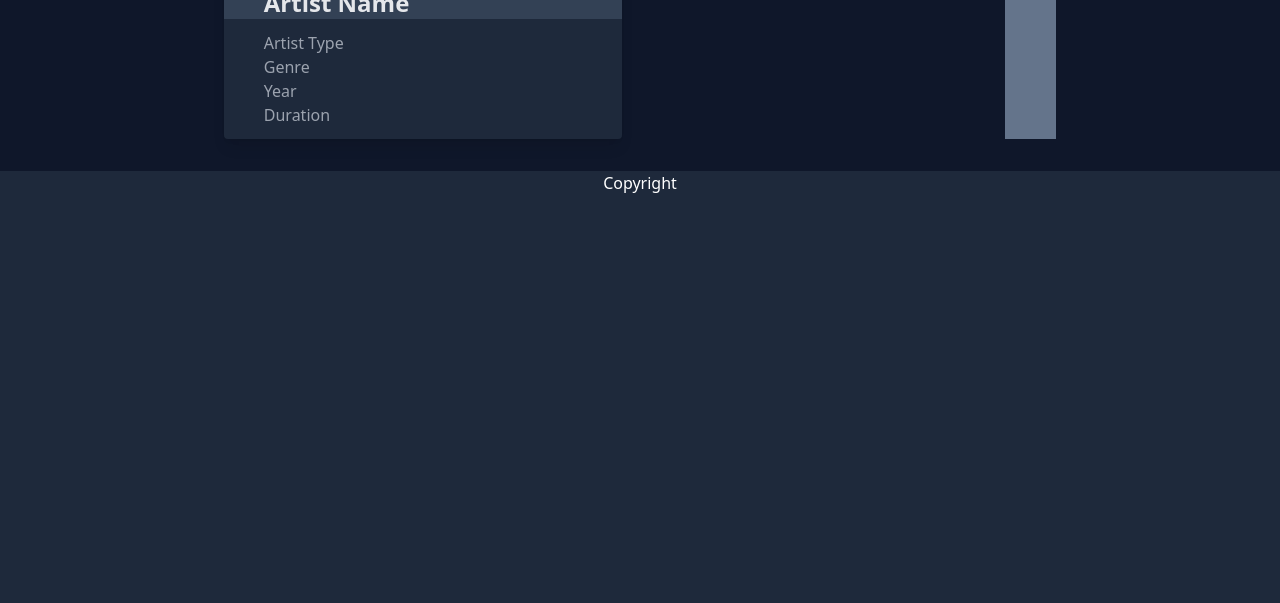
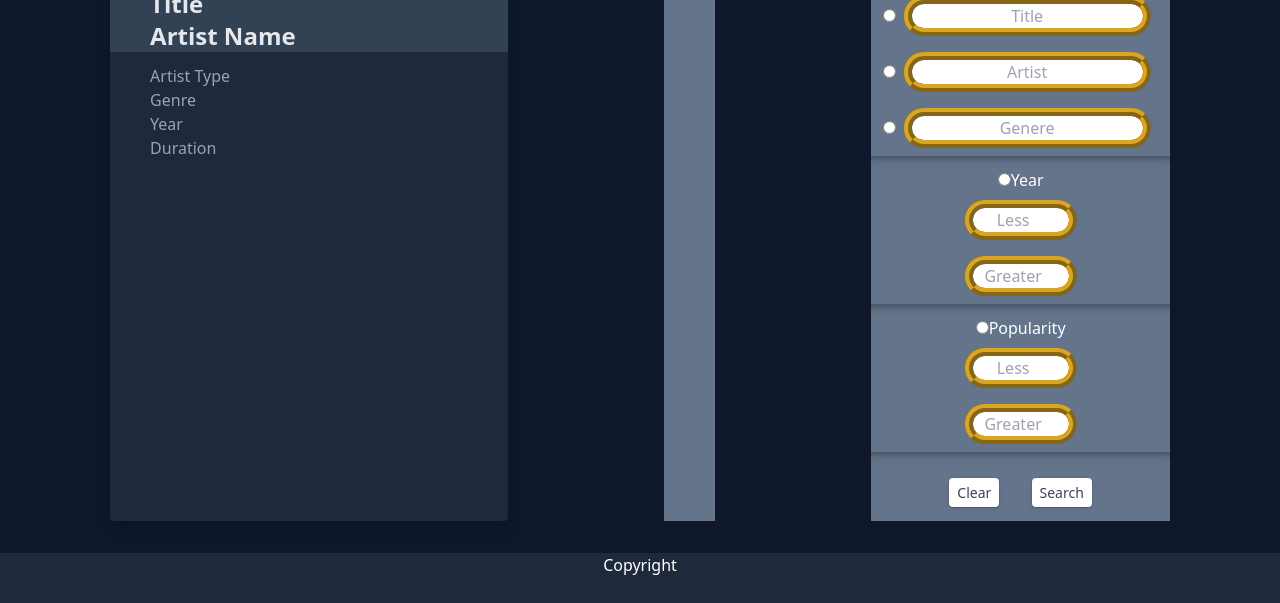
Before and after one commit to HassanKaderi/Assignment2, a website: page index.html in a window 1280 px wide. Shown: the part 197-800 px from the top of the page. Drawn offline with Linux system fonts and the light colour scheme.

Commit message:
Added some stuff

```diff
--- a/index.html
+++ b/index.html
@@ -1,28 +1,35 @@
 <!DOCTYPE html>
 <html lang="en">
+
 <head>
     <meta charset="UTF-8">
     <meta http-equiv="X-UA-Compatible" content="IE=edge">
     <meta name="viewport" content="width=device-width, initial-scale=1.0">
     <title>Document</title>
     <link rel="stylesheet" href="./tailwind/output.css">
+    <link rel="stylesheet" href="styles.css">
     <script src="./starting-files/artists.json"></script>
     <script src="./starting-files/genres.json"></script>
     <script src="./starting-files/sample-songs.json"></script>
 
+
 </head>
+
 <body class="bg-slate-800">
     <section class="text-white text-center">
         <div>
             <h1 class="header text-4xl">Header</h1>
-            <button>Close View</button>
+            <button onClick="hideView()">Single Song Info</button>
             <button>Credits</button>
         </div>
-        <div class="main flex justify-around bg-slate-900 w-auto p-8">
+
+        <div id=firstView class="main flex justify-around bg-slate-900 w-auto p-8">
             <div class="left-side bg-slate-800 shadow-lg rounded box ">
                 <h1 class="text-4xl font-bold py-2 text-gray-200 text-left px-10">Song Information</h1>
-                <h1 class="text-2xl font-semibold text-left pt-3 text-gray-200 bg-slate-700 px-10" id="cardTitle">Title</h1>
-                <h1 class="text-2xl font-semibold text-left pb-3 text-gray-200 bg-slate-700 px-10" id="cardName">Artist Name</h1>
+                <h1 class="text-2xl font-semibold text-left pt-3 text-gray-200 bg-slate-700 px-10" id="cardTitle">Title
+                </h1>
+                <h1 class="text-2xl font-semibold text-left pb-3 text-gray-200 bg-slate-700 px-10" id="cardName">Artist
+                    Name</h1>
                 <ul class="text-left text-gray-400 font-thin py-3 px-10">
                     <li id="cardType">Artist Type</li>
                     <li id="cardGenre">Genre</li>
@@ -30,14 +37,50 @@
                     <li id="cardDuration">Duration</li>
                 </ul>
             </div>
-            <div class="right-side bg-slate-500">
+
+            <div class="middle-side bg-slate-500">
                 CHART
             </div>
+
+            <div class="right-side bg-slate-500">
+                <h1 class="text-4xl font-bold py-2 text-gray-200 text-left px-10">Song Search
+                </h1>
+
+                <input type="radio"><input id=songSearchBars type="text" placeholder="Title"><br>
+                <input type="radio"><input id=songSearchBars type="text" placeholder="Artist"><br>
+                <input type="radio"><input id=songSearchBars type="text" placeholder="Genere"><br>
+
+                <hr class="style-four">
+
+                <input type="radio"><label>Year</label><br>
+                <input id=smallerSearch type="number" placeholder="Less"><br>
+                <input id=smallerSearch type="number" placeholder="Greater">
+
+                <hr class="style-four">
+
+                <input type="radio"><label>Popularity</label><br>
+                <input id=smallerSearch type="number" placeholder="Less"><br>
+                <input id=smallerSearch type="number" placeholder="Greater">
+
+
+                <hr class="style-four">
+
+                <button>Clear</button> <button>Search</button>
+
+
+
+            </div>
+
+
+
         </div>
+
         <div class="footer">
             Copyright
         </div>
     </section>
     <script src="./starting-files/assign2.js"></script>
+    <script src="singleSongView.js"></script>
 </body>
+
 </html>
--- /dev/null
+++ b/singleSongView.js
@@ -0,0 +1,9 @@
+function hideView () {
+    let x = document.getElementById("firstView");
+
+    if (x.style.display === "none") {
+        x.style.display = "block";
+      } else {
+        x.style.display = "none";
+      }
+    }
--- a/styles.css
+++ b/styles.css
@@ -1,3 +1,57 @@
 @tailwind base;
 @tailwind components;
 @tailwind utilities;
+
+#songSearchBars {
+
+    margin: 1rem;
+    outline: 8px ridge goldenrod;
+    border-radius: 2rem;
+    text-align: center;
+    color: black;
+}
+
+#smallerSearch {
+
+    margin: 1rem;
+    outline: 8px ridge goldenrod;
+    border-radius: 2rem;
+    text-align: center;
+    color: black;
+    width: 6em;
+}
+
+
+/*used an hr styling from https://css-tricks.com/examples/hrs/ to make it look nicer.*/
+
+hr.style-four {
+    height: 12px;
+    border: 0;
+    box-shadow: inset 0 12px 12px -12px rgba(0, 0, 0, 0.5);
+}
+
+
+/* button from https://copy-paste-css.com/ */
+
+button {
+
+    margin: 1em;
+    border: 0;
+    outline: 0;
+    cursor: pointer;
+    color: rgb(60, 66, 87);
+    background-color: rgb(255, 255, 255);
+    box-shadow: rgb(0 0 0 / 0%) 0px 0px 0px 0px, rgb(0 0 0 / 0%) 0px 0px 0px 0px, rgb(0 0 0 / 12%) 0px 1px 1px 0px, rgb(60 66 87 / 16%) 0px 0px 0px 1px, rgb(0 0 0 / 0%) 0px 0px 0px 0px, rgb(0 0 0 / 0%) 0px 0px 0px 0px, rgb(60 66 87 / 8%) 0px 2px 5px 0px;
+    border-radius: 4px;
+    font-size: 14px;
+    font-weight: 500;
+    padding: 4px 8px;
+    display: inline-block;
+    min-height: 28px;
+    transition: background-color .24s,box-shadow .24s;
+    :hover {
+        box-shadow: rgb(0 0 0 / 0%) 0px 0px 0px 0px, rgb(0 0 0 / 0%) 0px 0px 0px 0px, rgb(0 0 0 / 12%) 0px 1px 1px 0px, rgb(60 66 87 / 16%) 0px 0px 0px 1px, rgb(0 0 0 / 0%) 0px 0px 0px 0px, rgb(60 66 87 / 8%) 0px 3px 9px 0px, rgb(60 66 87 / 8%) 0px 2px 5px 0px;
+    }
+
+
+}
```
